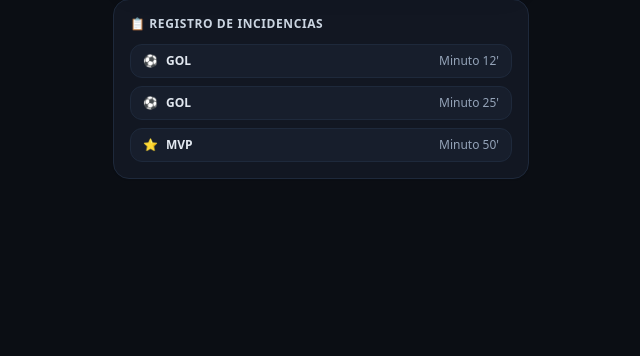
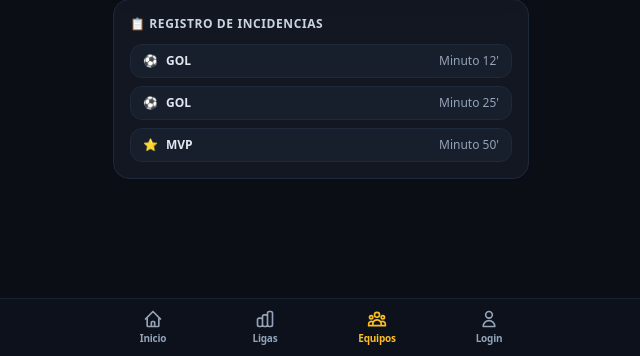
Before and after one commit to Dilvishh/liga-futbol-mvp, a FastAPI app: page /jugador/1 in a window 1280 px wide. Shown: the part 444-800 px from the top of the page, without its empty margins (319-959 px from the left). Run offline with FastAPI, Linux system fonts and the light colour scheme; data comes from the database, SQL or seed files in the repository; some libraries are stand-ins or nearby versions.

Commit message:
Add bottom navigation bar to jugador_detalle.html

```diff
--- a/templates/jugador_detalle.html
+++ b/templates/jugador_detalle.html
@@ -80,5 +80,43 @@
         </section>
 
     </main>
+    <!-- BOTTOM NAVIGATION BAR (APP NATIVA) -->
+<nav class="fixed bottom-0 left-0 right-0 bg-[#0d121d]/90 backdrop-blur-lg border-t border-slate-800/80 px-6 py-2.5 z-50">
+    <div class="max-w-md mx-auto flex items-center justify-between text-center">
+
+        <!-- 1. Inicio -->
+        <a href="/" class="flex flex-col items-center flex-1 transition {% if pagina_activa == 'inicio' %}text-amber-400{% else %}text-slate-400 hover:text-slate-200{% endif %}">
+            <svg class="w-5 h-5 mb-0.5" fill="none" stroke="currentColor" viewBox="0 0 24 24">
+                <path stroke-linecap="round" stroke-linejoin="round" stroke-width="2" d="M3 12l2-2m0 0l7-7 7 7M5 10v10a1 1 0 001 1h3m10-11l2 2m-2-2v10a1 1 0 01-1 1h-3m-6 0a1 1 0 001-1v-4a1 1 0 011-1h2a1 1 0 011 1v4a1 1 0 001 1m-6 0h6"/>
+            </svg>
+            <span class="text-[10px] font-bold tracking-tight">Inicio</span>
+        </a>
+
+        <!-- 2. Ligas (Estadísticas y Posiciones) -->
+        <a href="/estadisticas" class="flex flex-col items-center flex-1 transition {% if pagina_activa == 'ligas' %}text-amber-400{% else %}text-slate-400 hover:text-slate-200{% endif %}">
+            <svg class="w-5 h-5 mb-0.5" fill="none" stroke="currentColor" viewBox="0 0 24 24">
+                <path stroke-linecap="round" stroke-linejoin="round" stroke-width="2" d="M9 19v-6a2 2 0 00-2-2H5a2 2 0 00-2 2v6a2 2 0 002 2h2a2 2 0 002-2zm0 0V9a2 2 0 012-2h2a2 2 0 012 2v10m-6 0a2 2 0 002 2h2a2 2 0 002-2m0 0V5a2 2 0 012-2h2a2 2 0 012 2v14a2 2 0 01-2 2h-2a2 2 0 01-2-2z"/>
+            </svg>
+            <span class="text-[10px] font-bold tracking-tight">Ligas</span>
+        </a>
+
+        <!-- 3. Equipos -->
+        <a href="/equipos" class="flex flex-col items-center flex-1 transition {% if pagina_activa == 'equipos' %}text-amber-400{% else %}text-slate-400 hover:text-slate-200{% endif %}">
+            <svg class="w-5 h-5 mb-0.5" fill="none" stroke="currentColor" viewBox="0 0 24 24">
+                <path stroke-linecap="round" stroke-linejoin="round" stroke-width="2" d="M17 20h5v-2a3 3 0 00-5.356-1.857M17 20H7m10 0v-2c0-.656-.126-1.283-.356-1.857M7 20H2v-2a3 3 0 015.356-1.857M7 20v-2c0-.656.126-1.283.356-1.857m0 0a5.002 5.002 0 019.288 0M15 7a3 3 0 11-6 0 3 3 0 016 0zm6 3a2 2 0 11-4 0 2 2 0 014 0zM7 10a2 2 0 11-4 0 2 2 0 014 0z"/>
+            </svg>
+            <span class="text-[10px] font-bold tracking-tight">Equipos</span>
+        </a>
+
+        <!-- 4. Login (Veedor / Admin) -->
+        <a href="/admin" class="flex flex-col items-center flex-1 transition {% if pagina_activa == 'login' %}text-amber-400{% else %}text-slate-400 hover:text-slate-200{% endif %}">
+            <svg class="w-5 h-5 mb-0.5" fill="none" stroke="currentColor" viewBox="0 0 24 24">
+                <path stroke-linecap="round" stroke-linejoin="round" stroke-width="2" d="M16 7a4 4 0 11-8 0 4 4 0 018 0zM12 14a7 7 0 00-7 7h14a7 7 0 00-7-7z"/>
+            </svg>
+            <span class="text-[10px] font-bold tracking-tight">Login</span>
+        </a>
+
+    </div>
+</nav>
 </body>
 </html>
```
